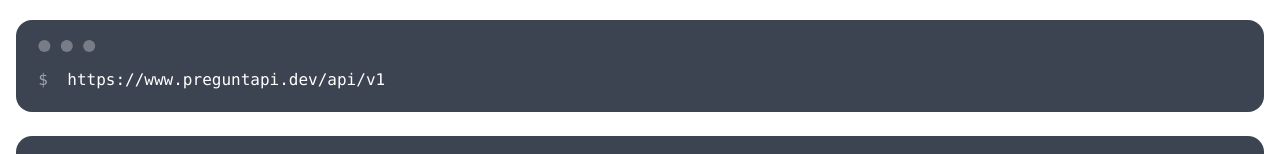
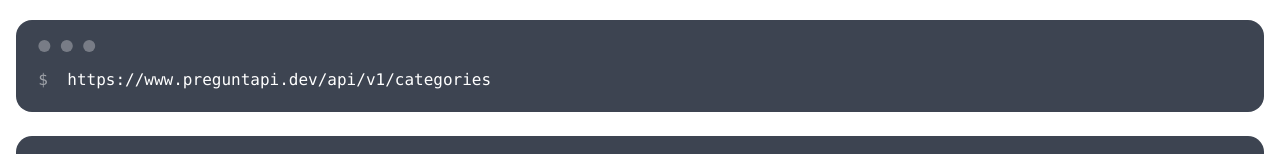
Before and after one commit to gerardmorte/preguntapi, a React (Vite) app: page /documentation in a window 1280 px wide. Shown: the part 624-778 px from the top of the page. Built offline with nearby package versions, Linux system fonts and the light colour scheme.

Commit message:
REFACTOR changing /api/v1 references to /api/v1/categories

```diff
--- a/src/components/Doc.jsx
+++ b/src/components/Doc.jsx
@@ -153,7 +153,7 @@ function Doc() {
             <br />
             <div class="mockup-code">
               <pre data-prefix="$">
-                <code>{"https://www.preguntapi.dev/api/v1"}</code>
+                <code>{"https://www.preguntapi.dev/api/v1/categories"}</code>
               </pre>
             </div>
             <br />
--- a/src/components/Home.jsx
+++ b/src/components/Home.jsx
@@ -19,7 +19,7 @@ export default function Home() {
   const selectLevelRef = useRef();
 
   useEffect(() => {
-    fetch("/api/v1")
+    fetch("/api/v1/categories")
       .then((res) => res.json())
       .then((data) => setCategories(Object.keys(data.categories)))
       .catch((err) => console.log(err.message));
```
Also changed, not shown: 1 other file (tests, documents, lock files or other folders).
